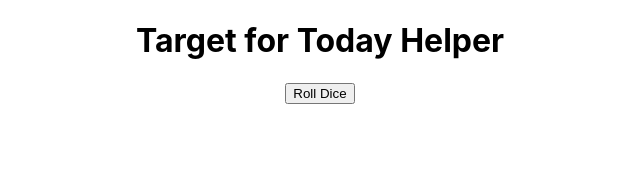
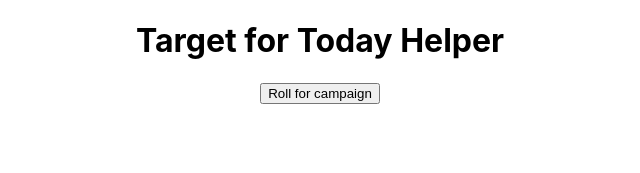
Before and after one commit to mwstarbuck/target-for-today-helper, a React (Create React App) app: page / in a window 1280 px wide. Both pictures are taken after a click on the button "Start Game". Shown: the top 173 px of the page, without its empty margins (320-960 px from the left). Built offline with nearby package versions, Linux system fonts and the light colour scheme.

Commit message:
added campaign info

```diff
--- a/src/Data/Tables.js
+++ b/src/Data/Tables.js
@@ -12,7 +12,7 @@ export const TABLE_2_1 = [
     id: 2,
     campaign: 2,
     timePeriod: '5/1943 - 11/1943',
-    aircraft: ['B-17F', 'B-24D, YB-40'],
+    aircraft: ['B-17F', 'B-24D', 'YB-40'],
     base: '8th Airforce (England)',
     missions: 25,
     altMissions: null
--- a/src/Game/GamePage.js
+++ b/src/Game/GamePage.js
@@ -1,13 +1,28 @@
 import React, { useState } from 'react';
 import { rollDice } from '../Utilities/Utilities';
+import { TABLE_2_1 } from '../Data/Tables';
+import { tab } from '@testing-library/user-event/dist/tab';
 
 const GamePage = () => {
   const [showRoller, setShowRoller] = useState(false);
+  const [campaign, setCampaign] = useState(null);
 
+  const handleRoll = () => {
+    const result = rollDice(6);
+    const campaign = (TABLE_2_1.find(c => c.id === result));
+    setCampaign(campaign);
+  }
+  console.log(campaign);
   return <><h1>Target for Today Helper</h1>
 
     {!showRoller && <button onClick={() => setShowRoller(!showRoller)}>Start Game</button>}
-    {showRoller && <button onClick={() => rollDice(6)}>Roll Dice</button>}
+    {showRoller && <button onClick={handleRoll}>Roll for campaign</button>}
+
+    {campaign && <> <h3>{campaign.campaign}</h3>
+      <h4>Period: {campaign.timePeriod}</h4>
+      <h4>Aircraft: {campaign.aircraft}</h4>
+      <h5>Basing: {campaign.base}</h5>
+      <h5>Missions: {campaign.missions}</h5> </>}
   </>
 }
 
--- a/src/Utilities/Utilities.js
+++ b/src/Utilities/Utilities.js
@@ -1,4 +1,5 @@
 export const rollDice = (max) => {
   const result = Math.floor(Math.random() * max + 1);
   console.log(result);
+  return result;
 }
```
